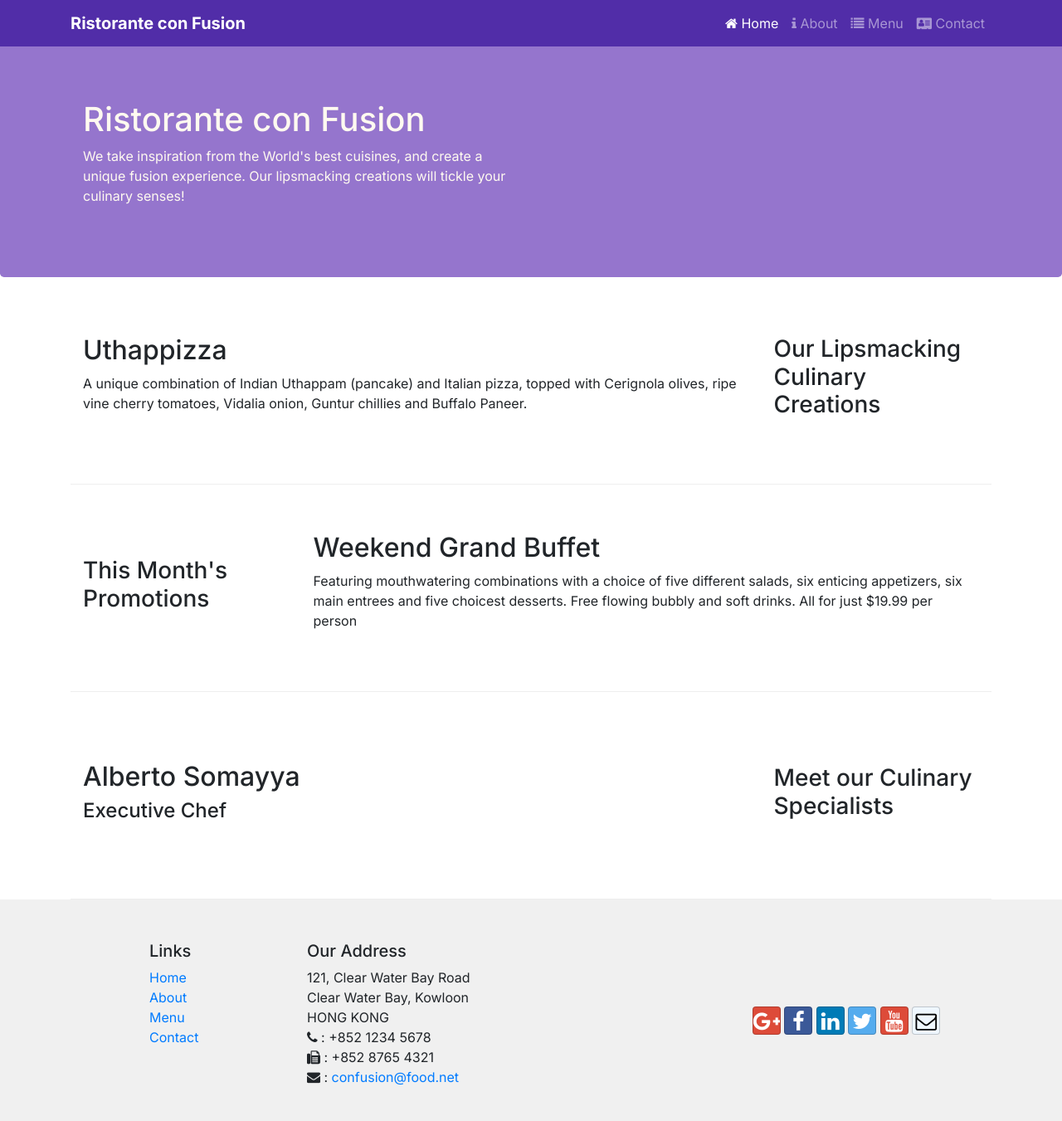
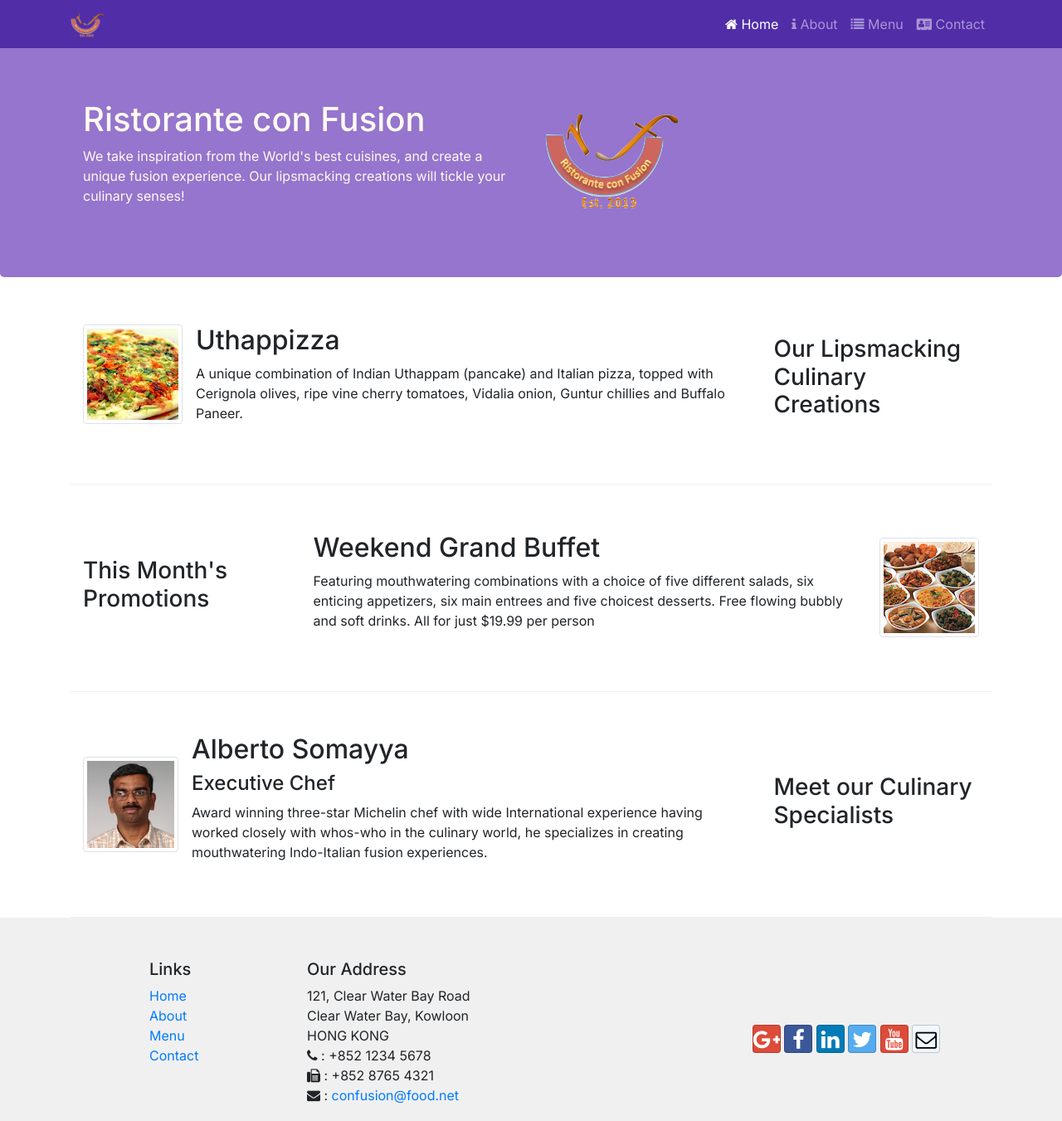
Before and after one commit to dh711/coursera-bootstrap, a website: page index.html in a window 1280 px wide. Shown: the top 1351 px of the page at 83% size. Drawn offline with nearby package versions, Linux system fonts and the light colour scheme.

Commit message:
added images.

```diff
--- a/index.html
+++ b/index.html
@@ -40,8 +40,8 @@
                     <span class="navbar-toggler-icon"></span>
                 </button>
                 <a href="#" class="navbar-brand"
-                    ><strong>Ristorante con Fusion</strong></a
-                >
+                    ><img src="img/logo.png" alt="Logo" height="30" width="41"
+                /></a>
                 <div class="collapse navbar-collapse" id="navbar">
                     <ul class="navbar-nav ml-auto">
                         <li class="nav-item active">
@@ -82,7 +82,9 @@
                             senses!
                         </p>
                     </div>
-                    <div class="col-12 col-sm"></div>
+                    <div class="col-12 col-sm align-self-center">
+                        <img src="img/logo.png" alt="Logo" class="img-fluid" />
+                    </div>
                 </div>
             </div>
         </header>
@@ -93,13 +95,23 @@
                     <h3>Our Lipsmacking Culinary Creations</h3>
                 </div>
                 <div class="col col-sm order-sm-first col-md">
-                    <h2>Uthappizza</h2>
+                    <div class="media">
+                        <img
+                            src="img/uthappizza.png"
+                            alt="Uthappizza"
+                            class="d-flex mr-3 img-thumbnail align-items-center"
+                        />
+                        <div class="media-body">
+                            <h2 class="mt-0">Uthappizza</h2>
                             <p class="d-none d-sm-block">
-                        A unique combination of Indian Uthappam (pancake) and
-                        Italian pizza, topped with Cerignola olives, ripe vine
-                        cherry tomatoes, Vidalia onion, Guntur chillies and
-                        Buffalo Paneer.
+                                A unique combination of Indian Uthappam
+                                (pancake) and Italian pizza, topped with
+                                Cerignola olives, ripe vine cherry tomatoes,
+                                Vidalia onion, Guntur chillies and Buffalo
+                                Paneer.
                             </p>
+                        </div>
+                    </div>
                 </div>
             </div>
 
@@ -108,13 +120,23 @@
                     <h3>This Month's Promotions</h3>
                 </div>
                 <div class="col col-sm col-md">
-                    <h2>Weekend Grand Buffet</h2>
+                    <div class="media">
+                        <div class="media-body">
+                            <h2 class="mt-0">Weekend Grand Buffet</h2>
                             <p class="d-none d-sm-block">
-                        Featuring mouthwatering combinations with a choice of
-                        five different salads, six enticing appetizers, six main
-                        entrees and five choicest desserts. Free flowing bubbly
-                        and soft drinks. All for just $19.99 per person
+                                Featuring mouthwatering combinations with a
+                                choice of five different salads, six enticing
+                                appetizers, six main entrees and five choicest
+                                desserts. Free flowing bubbly and soft drinks.
+                                All for just $19.99 per person
                             </p>
+                        </div>
+                        <img
+                            src="img/buffet.png"
+                            alt="Buffet"
+                            class="d-flex ml-3 img-thumbnail align-self-center"
+                        />
+                    </div>
                 </div>
             </div>
 
@@ -123,14 +145,24 @@
                     <h3>Meet our Culinary Specialists</h3>
                 </div>
                 <div class="col col-sm order-sm-first col-md">
-                    <h2>Alberto Somayya</h2>
+                    <div class="media">
+                        <img
+                            src="img/alberto.png"
+                            alt="Alberto Somayya"
+                            class="d-flex mr-3 img-thumbnail align-self-center"
+                        />
+                        <div class="media-body">
+                            <h2 class="mt-0">Alberto Somayya</h2>
                             <h4>Executive Chef</h4>
-                    <p class="d-none">
+                            <p class="d-none d-sm-block">
                                 Award winning three-star Michelin chef with wide
-                        International experience having worked closely with
-                        whos-who in the culinary world, he specializes in
-                        creating mouthwatering Indo-Italian fusion experiences.
+                                International experience having worked closely
+                                with whos-who in the culinary world, he
+                                specializes in creating mouthwatering
+                                Indo-Italian fusion experiences.
                             </p>
+                        </div>
+                    </div>
                 </div>
             </div>
         </div>
```
Also changed, not shown: aboutus.html (+5 -3 lines), contactus.html (+5 -3 lines), img/alberto.png (added), img/buffet.png (added), img/logo.png (added), img/uthappizza.png (added), 1 other file. Lines whose indentation alone changed are shown as unchanged.
